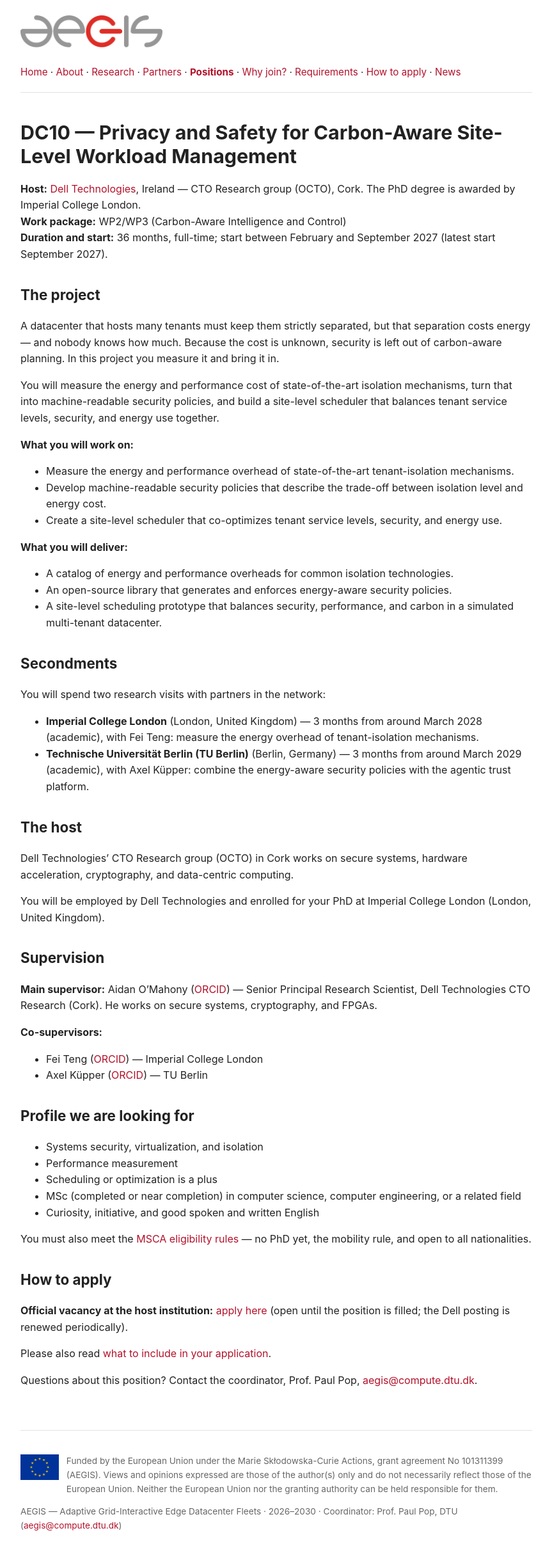
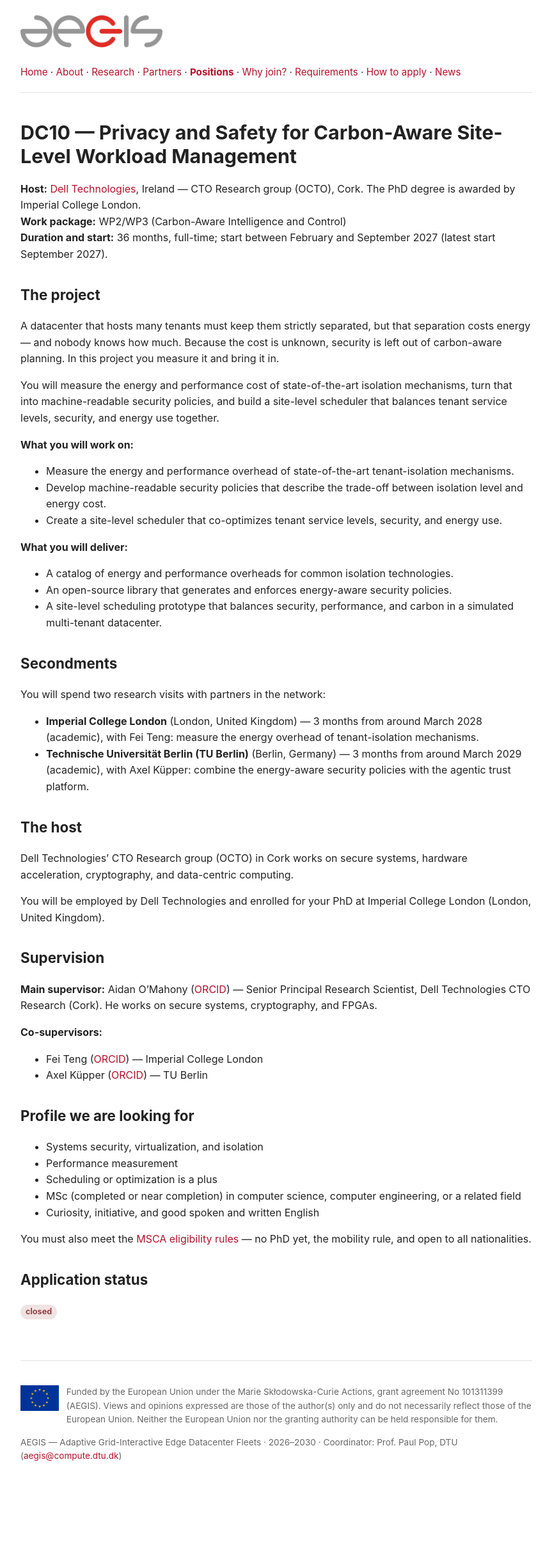
Before and after one commit to aegis-dn/aegis-dn.github.io, a Jekyll site: the page built from positions/dc10.md, in a window 1280 px wide. Shown: the whole page at 64% size, without its empty margins (208-1071 px from the left). Built offline with Jekyll 4.4.1, drawn with Linux system fonts in a browser that asks for light colours; after the commit the page ends 2341 px from its top, so only the background shows below that.

Commit message:
Close DC10 recruitment

```diff
--- a/assets/css/style.css
+++ b/assets/css/style.css
@@ -101,6 +101,7 @@ th { background: #f4f4f4; }
 }
 .status-open { background: #e3f4e3; color: #1d6f1d; }
 .status-soon { background: #eee; color: #555; }
+.status-closed { background: #f0e3e3; color: #8a3232; }
 .status-filled { background: #f0e3e3; color: #8a3232; }
 
 /* Beneficiary logo grid (legacy) */
--- a/positions/dc10.md
+++ b/positions/dc10.md
@@ -57,4 +57,6 @@ You will be employed by Dell Technologies and enrolled for your PhD at Imperial
 
 You must also meet the [MSCA eligibility rules](/job-requirements/) — no PhD yet, the mobility rule, and open to all nationalities.
 
-{% include apply-block.html dc="DC10" official="https://enterpriseplatform.dell.com/hcmUI/CandidateExperience/en/sites/careers/job/R285424/" note="open until the position is filled; the Dell posting is renewed periodically" %}
+## Application status
+
+<span class="status-badge status-closed">closed</span>
```
Also changed, not shown: positions.md (+1 -1 lines).
